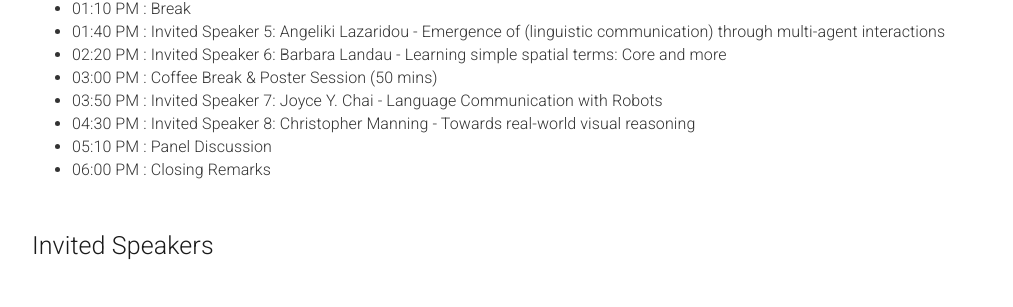
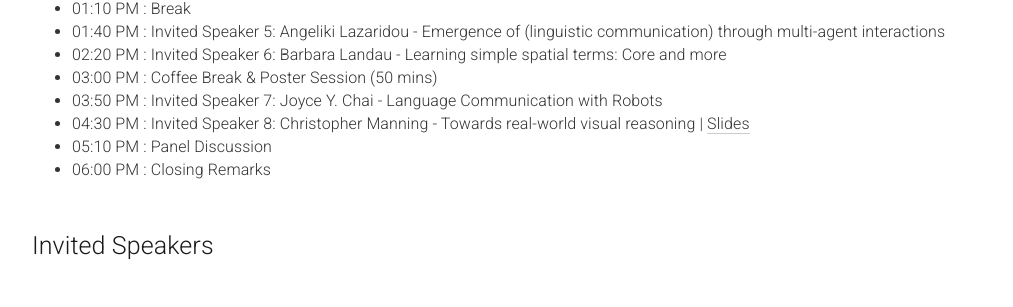
Before and after one commit to vigilworkshop/vigilworkshop.github.io, a Jekyll site: the page built from _pages/home.md, in a window 1280 px wide and 900 px high, scrolled down 2340 px. Shown: the part 146-453 px from the top of the window, without its empty margins (133-1146 px from the left). Built offline with Jekyll 4.4.1, drawn with Linux system fonts in a browser that asks for light colours; some of the changed text lies outside the part shown.

Commit message:
Update home.md

```diff
--- a/_pages/home.md
+++ b/_pages/home.md
@@ -184,7 +184,7 @@ This workshop thus aims to gather people from various backgrounds - machine lear
       <li>02:20 PM : Invited Speaker 6: Barbara Landau - Learning simple spatial terms: Core and more     </li>
       <li>03:00 PM : Coffee Break & Poster Session (50 mins)</li>
       <li>03:50 PM : Invited Speaker 7: Joyce Y. Chai - Language Communication with Robots </li>
-      <li>04:30 PM : Invited Speaker 8: Christopher Manning - Towards real-world visual reasoning </li>
+      <li>04:30 PM : Invited Speaker 8: Christopher Manning - Towards real-world visual reasoning | <a href="https://stanford.app.box.com/s/5ce8qqylqj41ytnyxzme4mq9vx587mm6">Slides</a></li>
       <li>05:10 PM : Panel Discussion                       </li>
       <li>06:00 PM : Closing Remarks                        </li>
     </ul>
@@ -281,8 +281,9 @@ This workshop thus aims to gather people from various backgrounds - machine lear
 
 <div class="row">
   <div class="col-xs-12">
-    The workshop was streamed via BlueJeans. You can find the recordings below.
-    <a href="https://bluejeans.com/s/KAsSh">Morning Session</a> | <a href="https://bluejeans.com/s/hEo5B">Afternoon Session</a>
+    <p>
+    The workshop was broadcasted via BlueJeans. You can find the recordings here:
+    <a href="https://bluejeans.com/s/KAsSh">Morning Session</a> | <a href="https://bluejeans.com/s/hEo5B">Afternoon Session</a></p>
   </div>
 </div>
 
```
